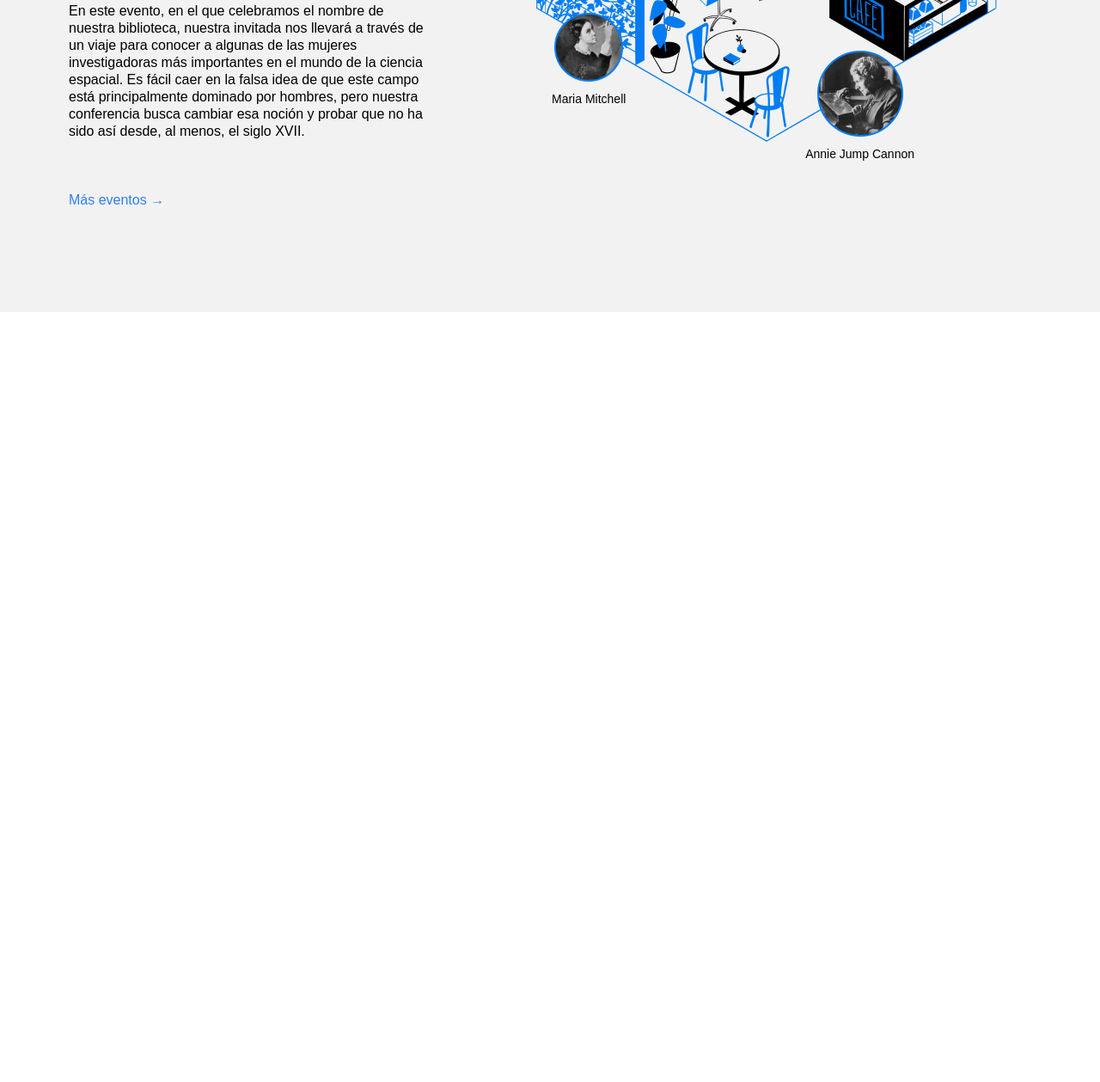
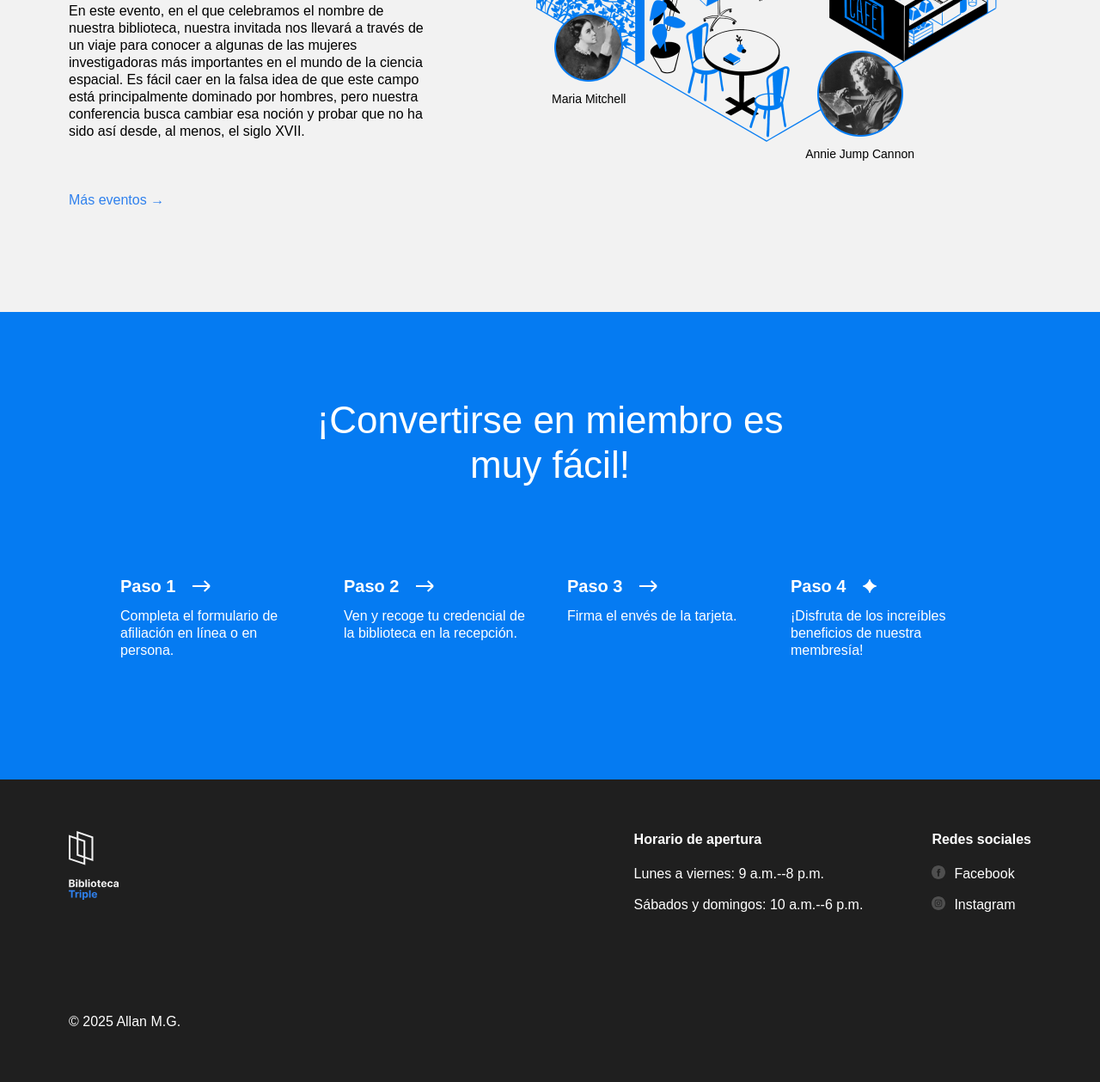
Before and after one commit to allan-mg/web_project_library_es, a plain HTML site: page index.html in a window 1280 px wide. Shown: the part 2575-3834 px from the top of the page at 86% size. Before the commit the page ends 2938 px from the top, so only its background shows below. Drawn offline with Linux system fonts and the light colour scheme.

Commit message:
Nueva_actualización_de_mi_proyecto

```diff
--- a/index.html
+++ b/index.html
@@ -11,6 +11,7 @@
 
   <body>
     <div class="page">
+      <!-- HEADER -->
       <header>
         <div class="header">
           <nav class="nav">
@@ -30,10 +31,12 @@
                 <a class="nav__link" href="#events">Eventos</a>
               </li>
               <li>
-                <a class="nav__link">Conviértete en miembro</a>
+                <a class="nav__link" href="#membership"
+                  >Conviértete en miembro</a
+                >
               </li>
               <li>
-                <a class="nav__link">Contactos</a>
+                <a class="nav__link" href="#footer">Contactos</a>
               </li>
             </ul>
           </nav>
@@ -61,7 +64,10 @@
           </div>
         </div>
       </header>
+      <!-- CIERRA HEADER -->
+
       <main class="content">
+        <!-- STAFF -->
         <section class="staff" id="staff">
           <h2 class="staff__title">Los preferidos de nuestros lectores</h2>
           <p class="staff__subtitle">Que nuestros lectores y lectoras aman</p>
@@ -138,7 +144,9 @@
             </li>
           </ul>
         </section>
+        <!-- CIERRA STAFF -->
 
+        <!-- EVENTS -->
         <section class="events" id="events">
           <div class="events__content">
             <h2 class="events__heading">Próximos eventos:</h2>
@@ -226,6 +234,116 @@
             </div>
           </div>
         </section>
+        <!-- CIERRA EVENTS -->
+
+        <!-- MEMBERSHIP -->
+        <section class="membership" id="membership">
+          <h2 class="membership__title">
+            ¡Convertirse en miembro es muy fácil!
+          </h2>
+          <ul class="membership__steps">
+            <li class="step">
+              <h3 class="step__title">
+                Paso 1
+                <img
+                  src="./images/icon_step_forward.svg"
+                  alt="icon forward"
+                  class="step__icon"
+                />
+              </h3>
+              <p class="step__description">
+                Completa el formulario de afiliación en línea o en persona.
+              </p>
+            </li>
+            <li class="step">
+              <h3 class="step__title">
+                Paso 2
+                <img
+                  src="./images/icon_step_forward.svg"
+                  alt="icon forward"
+                  class="step__icon"
+                />
+              </h3>
+              <p class="step__description">
+                Ven y recoge tu credencial de la biblioteca en la recepción.
+              </p>
+            </li>
+            <li class="step">
+              <h3 class="step__title">
+                Paso 3
+                <img
+                  src="./images/icon_step_forward.svg"
+                  alt="icon forward"
+                  class="step__icon"
+                />
+              </h3>
+              <p class="step__description">Firma el envés de la tarjeta.</p>
+            </li>
+            <li class="step">
+              <h3 class="step__title">
+                Paso 4
+                <img
+                  src="./images/icon_step_finish.svg"
+                  alt="icon finish"
+                  class="step__icon"
+                />
+              </h3>
+              <p class="step__description">
+                ¡Disfruta de los increíbles beneficios de nuestra membresía!
+              </p>
+            </li>
+          </ul>
+        </section>
+        <!-- CIERRA MEMBERSHIP -->
+
+        <!-- FOOTER -->
+        <section class="footer" id="footer">
+          <div class="footer__columns">
+            <div class="footer__column">
+              <img
+                class="footer__logo"
+                src="images/logo_white.svg"
+                alt="logo"
+              />
+            </div>
+
+            <div class="footer__column_content_hours">
+              <h3 class="footer__column-heading">Horario de apertura</h3>
+              <ul class="footer__list">
+                <li class="footer__list-item">
+                  Lunes a viernes: 9 a.m.--8 p.m.
+                </li>
+                <li class="footer__list-item">
+                  Sábados y domingos: 10 a.m.--6 p.m.
+                </li>
+              </ul>
+            </div>
+
+            <div class=".footer__column_content_social">
+              <h3 class="footer__column-heading">Redes sociales</h3>
+              <ul class="footer__list">
+                <li class="footer__list-item">
+                  <img
+                    class="footer__social-icon"
+                    src="images/facebook_white.svg"
+                    alt="facebook"
+                  />
+                  <a href="" class="footer__column-link">Facebook</a>
+                </li>
+                <li class="footer__list-item">
+                  <img
+                    class="footer__social-icon"
+                    src="images/instagram_white.svg"
+                    alt="instagram"
+                  />
+                  <a href="" class="footer__column-link">Instagram</a>
+                </li>
+              </ul>
+            </div>
+          </div>
+          <p class="footer__copyright">&copy; 2025 Allan M.G.</p>
+        </section>
+        <!-- CIERRA FOOTER -->
       </main>
     </div>
   </body>
--- a/styles/style.css
+++ b/styles/style.css
@@ -1,3 +1,4 @@
+/* ESTILOS GENERALES */
 .page {
   min-width: 1100px;
   max-width: 1600px;
@@ -7,7 +8,9 @@
   font-size: 16px;
   line-height: 20px;
 }
+/* CIERRA ESTILOS GENERALES */
 
+/* ESTILOS HEADER */
 .header {
   display: flex;
   flex-direction: column;
@@ -86,7 +89,9 @@
   margin: 0;
   color: #838383;
 }
+/* CIERRA ESTILOS HEADER */
 
+/* ESTILOS STAFF */
 .staff {
   background-image: url("../images/staff_picks_background.jpg");
   padding: 100px 0 140px;
@@ -157,7 +162,9 @@
   line-height: 20px;
   color: #838383;
 }
+/* CIERRA ESTILOS STAFF */
 
+/* ESTILOS EVENTS */
 .events {
   padding: 100px 0 120px 80px;
   display: flex;
@@ -286,3 +293,126 @@
   font-size: 14px;
   margin: 0;
 }
+/* CIERRA ESTILOS EVENTS */
+
+/* ESTILOS MEMBERSHIP */
+.membership {
+  padding: 100px 0 140px;
+  background-color: #057bf2;
+  color: #ffffff;
+}
+
+.membership__title {
+  max-width: 574px;
+  margin: 0 auto;
+  text-align: center;
+  font-size: 44px;
+  font-weight: 500;
+  line-height: 52px;
+}
+
+.membership__steps {
+  list-style-type: none;
+  padding: 0;
+  margin: 100px 0 0;
+  display: flex;
+  justify-content: center;
+  gap: 40px;
+  flex-wrap: wrap;
+}
+
+.step {
+  flex-basis: 220px;
+  margin: 0;
+}
+
+.step__title {
+  margin: 0;
+  font-size: 20px;
+  line-height: 30px;
+  font-weight: 700;
+  display: flex;
+  align-items: center;
+}
+
+.step__icon {
+  margin-left: 20px;
+}
+
+.step__description {
+  margin: 10px 0 0;
+}
+/* CIERRA ESTILOS MEMBERSHIPS */
+
+/* ESTILOS FOOTER */
+.footer {
+  box-sizing: border-box;
+  background-color: #1f1f1f;
+  color: #ffffff;
+  padding: 60px 80px;
+  font-size: 16px;
+  line-height: 20px;
+}
+
+.footer__columns {
+  display: flex;
+  justify-content: space-between;
+  align-items: flex-start;
+  gap: 80px;
+}
+
+.footer__column {
+  margin-right: auto;
+}
+
+.footer__column_content_hours {
+}
+
+.footer__column_content_social {
+}
+
+.footer__logo {
+  width: 58px;
+  height: 80px;
+}
+
+.footer__column-heading {
+  margin: 0 0 20px;
+  font-size: 16px;
+  line-height: 20px;
+}
+
+.footer__list {
+  /* El siguiente código elimina los estilos predeterminados del navegador para las listas */
+  list-style-type: none;
+  padding: 0;
+  margin: 0;
+}
+
+.footer__list-item {
+  margin: 0 0 16px;
+  font-size: 16px;
+  line-height: 20px;
+  display: flex;
+  gap: 10px;
+}
+
+.footer__column-link {
+  color: white;
+  text-decoration: none;
+  display: flex;
+  align-items: center;
+  gap: 10px;
+}
+
+.footer__social-icon {
+  width: 16px;
+  height: 16px;
+}
+
+.footer__copyright {
+  margin: 100px 0 0;
+  font-size: 16px;
+  line-height: 20px;
+}
+/* CIERRA ESTILOS FOOTER */
```
